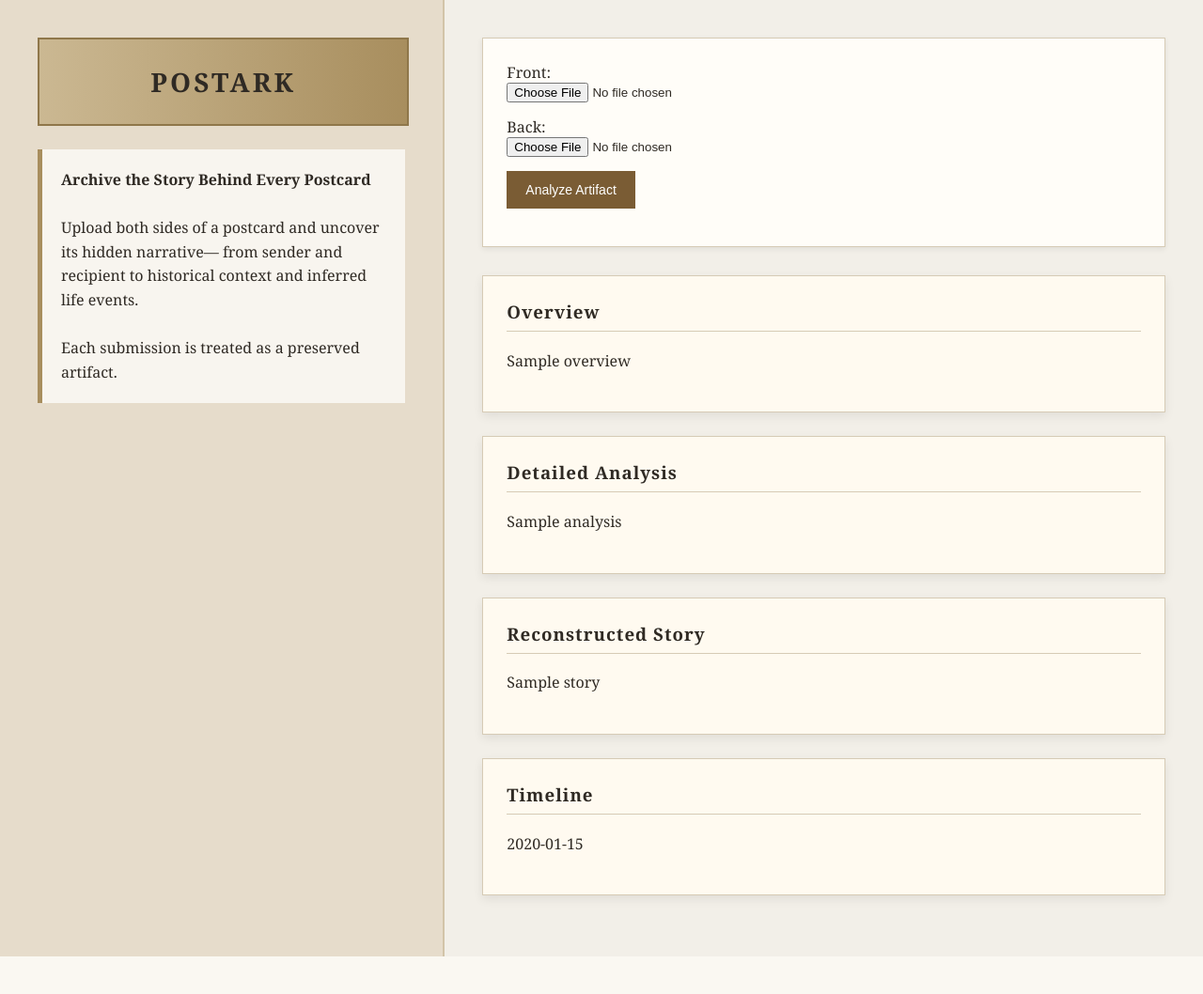
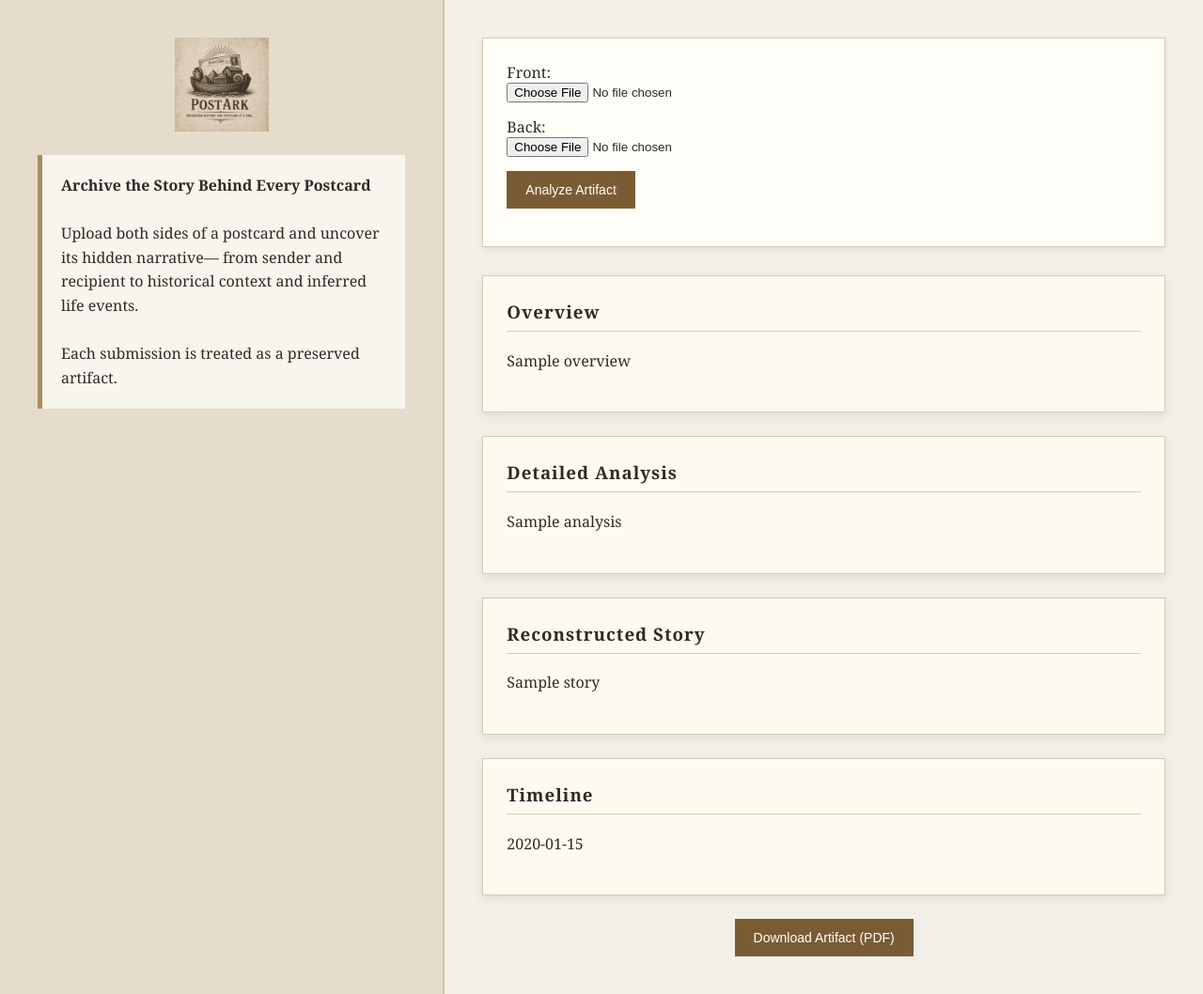
Before and after one commit to dojoed/postark, a Flask app: template templates/index.html in a window 1280 px wide. Shown: the whole page at 94% size. Before the commit the page ends 1018 px from the top, so only its background shows below. Run offline with Flask 3, Linux system fonts and the light colour scheme; the template is opened without the code that fills it: most values are stand-ins (such as "Sample title", 1, 10 or a date in 2020).

Commit message:
full UI + PDF download

```diff
--- a/app.py
+++ b/app.py
@@ -1,8 +1,10 @@
-from flask import Flask, request, render_template
+from flask import Flask, request, render_template, send_file
 from openai import OpenAI
 import base64
 import os
 from dotenv import load_dotenv
+from reportlab.platypus import SimpleDocTemplate, Paragraph, Spacer
+from reportlab.lib.styles import getSampleStyleSheet
 
 # --- SETUP ---
 load_dotenv()
@@ -22,28 +24,55 @@ def parse_sections(text):
         "timeline": ""
     }
 
-    current_section = None
+    current = None
 
     for line in text.split("\n"):
-        line_lower = line.lower()
+        l = line.lower()
 
-        if "overview" in line_lower:
-            current_section = "overview"
+        if "overview" in l:
+            current = "overview"
             continue
-        elif "analysis" in line_lower:
-            current_section = "analysis"
+        elif "analysis" in l:
+            current = "analysis"
             continue
-        elif "story" in line_lower:
-            current_section = "story"
+        elif "story" in l:
+            current = "story"
             continue
-        elif "timeline" in line_lower:
-            current_section = "timeline"
+        elif "timeline" in l:
+            current = "timeline"
             continue
 
-        if current_section:
-            sections[current_section] += line + "\n"
+        if current:
+            sections[current] += line + "\n"
 
     return sections
+
+
+def generate_pdf(data):
+    file_path = "artifact.pdf"
+
+    doc = SimpleDocTemplate(file_path)
+    styles = getSampleStyleSheet()
+
+    content = []
+
+    content.append(Paragraph("<b>PostArk Artifact Report</b>", styles["Title"]))
+    content.append(Spacer(1, 12))
+
+    for key, title in [
+        ("overview", "Overview"),
+        ("analysis", "Detailed Analysis"),
+        ("story", "Reconstructed Story"),
+        ("timeline", "Timeline"),
+    ]:
+        content.append(Paragraph(f"<b>{title}</b>", styles["Heading2"]))
+        content.append(Spacer(1, 8))
+        content.append(Paragraph(data.get(key, ""), styles["BodyText"]))
+        content.append(Spacer(1, 12))
+
+    doc.build(content)
+
+    return file_path
 
 
 # --- ROUTES ---
@@ -57,7 +86,7 @@ def index():
             back = request.files.get("back")
 
             if not front or not back:
-                return render_template("index.html", result={"error": "Please upload both images."})
+                return render_template("index.html", result={"error": "Upload both images."})
 
             front_img = encode_image(front)
             back_img = encode_image(back)
@@ -68,23 +97,16 @@ You are an expert historical archivist analyzing a vintage postcard.
 Return your response in the following labeled sections:
 
 OVERVIEW:
-- Short summary of the postcard
+Short summary
 
 ANALYSIS:
-- Sender (if visible)
-- Receiver (if visible)
-- Date (or best estimate)
-- Location (origin and/or destination)
-- Key visual details
-- Message summary
+Sender, receiver, date, location, message summary
 
 STORY:
-- Reconstruct a plausible narrative of the people and context
+Reconstruct narrative
 
 TIMELINE:
-- Bullet points of key inferred events (date-based if possible)
-
-Be specific, thoughtful, and historically aware.
+Bullet timeline
 """
 
             response = client.responses.create(
@@ -99,8 +121,8 @@ Be specific, thoughtful, and historically aware.
                 }]
             )
 
-            raw_text = response.output[0].content[0].text
-            parsed = parse_sections(raw_text)
+            raw = response.output[0].content[0].text
+            parsed = parse_sections(raw)
 
             result = parsed
 
@@ -110,6 +132,19 @@ Be specific, thoughtful, and historically aware.
     return render_template("index.html", result=result)
 
 
+@app.route("/download", methods=["POST"])
+def download():
+    data = {
+        "overview": request.form.get("overview"),
+        "analysis": request.form.get("analysis"),
+        "story": request.form.get("story"),
+        "timeline": request.form.get("timeline"),
+    }
+
+    pdf_path = generate_pdf(data)
+    return send_file(pdf_path, as_attachment=True)
+
+
 # --- RUN ---
 if __name__ == "__main__":
     port = int(os.environ.get("PORT", 10000))
--- a/requirements.txt
+++ b/requirements.txt
@@ -3,3 +3,4 @@ gunicorn
 openai
 python-dotenv
 pillow
+reportlab==4.0.9
--- a/templates/index.html
+++ b/templates/index.html
@@ -27,16 +27,17 @@
 
         .logo {
             width: 100%;
-            height: 90px;
-            background: linear-gradient(90deg, #cbb892, #a88e5e);
+            height: 100px;
             display: flex;
             align-items: center;
             justify-content: center;
-            font-size: 28px;
-            letter-spacing: 3px;
-            font-weight: bold;
-            border: 2px solid #8f774a;
             margin-bottom: 25px;
+        }
+
+        .logo img {
+            max-width: 100%;
+            max-height: 100%;
+            object-fit: contain;
         }
 
         .description {
@@ -91,6 +92,28 @@
             box-shadow: 0 3px 8px rgba(0,0,0,0.1);
         }
 
+        /* LOADER */
+        #loader {
+            display: none;
+            margin-top: 20px;
+            text-align: center;
+        }
+
+        .spinner {
+            border: 4px solid #e0d6c3;
+            border-top: 4px solid #7a5c34;
+            border-radius: 50%;
+            width: 30px;
+            height: 30px;
+            animation: spin 1s linear infinite;
+            margin: 0 auto 10px auto;
+        }
+
+        @keyframes spin {
+            0% { transform: rotate(0deg); }
+            100% { transform: rotate(360deg); }
+        }
+
         /* RESULTS */
         .results {
             max-width: 900px;
@@ -114,11 +137,17 @@
 
         .artifact-card p {
             line-height: 1.6;
+            white-space: pre-line;
         }
 
         .error {
             color: red;
             font-weight: bold;
+        }
+
+        .download-section {
+            text-align: center;
+            margin-top: 20px;
         }
 
     </style>
@@ -130,7 +159,9 @@
 
     <!-- LEFT -->
     <div class="left">
-        <div class="logo">POSTARK</div>
+        <div class="logo">
+            <img src="{{ url_for('static', filename='logo.png') }}" alt="PostArk Logo">
+        </div>
 
         <div class="description">
             <strong>Archive the Story Behind Every Postcard</strong><br><br>
@@ -145,7 +176,7 @@
     <div class="right">
 
         <div class="upload-box">
-            <form method="POST" enctype="multipart/form-data">
+            <form method="POST" enctype="multipart/form-data" onsubmit="showLoader()">
 
                 <label>Front:</label>
                 <input type="file" name="front" id="front" required>
@@ -161,6 +192,12 @@
             <div class="preview">
                 <img id="frontPreview" style="display:none;">
                 <img id="backPreview" style="display:none;">
+            </div>
+
+            <!-- LOADER -->
+            <div id="loader">
+                <div class="spinner"></div>
+                <p>Analyzing artifact... please wait</p>
             </div>
         </div>
 
@@ -193,6 +230,17 @@
                     <p>{{ result.timeline }}</p>
                 </div>
 
+                <!-- DOWNLOAD BUTTON -->
+                <div class="download-section">
+                    <form action="/download" method="POST">
+                        <input type="hidden" name="overview" value="{{ result.overview }}">
+                        <input type="hidden" name="analysis" value="{{ result.analysis }}">
+                        <input type="hidden" name="story" value="{{ result.story }}">
+                        <input type="hidden" name="timeline" value="{{ result.timeline }}">
+                        <button type="submit">Download Artifact (PDF)</button>
+                    </form>
+                </div>
+
             {% endif %}
 
         </div>
@@ -202,8 +250,13 @@
 
 </div>
 
-<!-- IMAGE PREVIEW SCRIPT -->
+<!-- SCRIPTS -->
 <script>
+function showLoader() {
+    document.getElementById("loader").style.display = "block";
+}
+
+// IMAGE PREVIEW
 document.getElementById("front").onchange = function(e) {
     const reader = new FileReader();
     reader.onload = function() {
```
